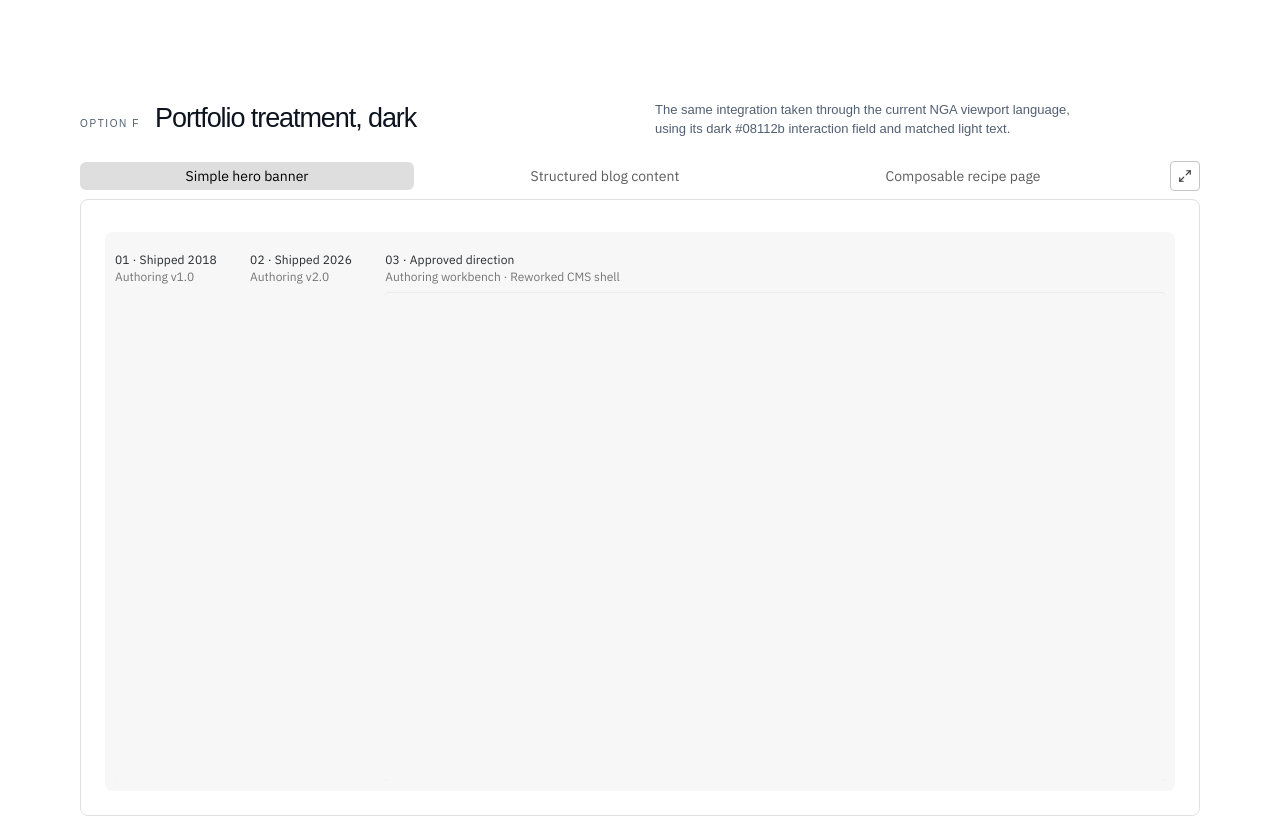
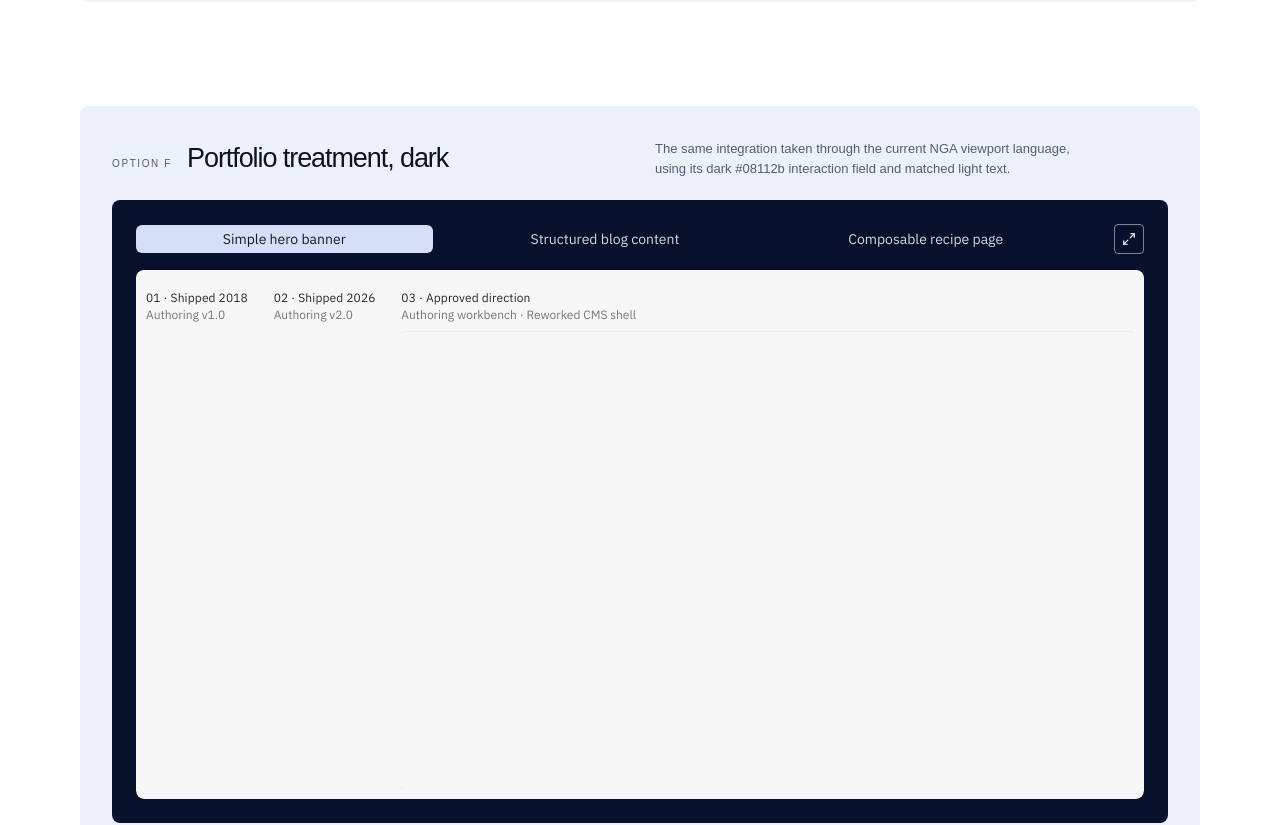
Before and after one commit to dbrown1976/nga-ui-evolution, a Next.js app: page / in a window 1280 px wide. Shown: the part 4955-5780 px from the top of the page. Built offline with nearby package versions, Linux system fonts and the light colour scheme.

Commit message:
Style light and dark portfolio treatments

```diff
--- a/app/globals.css
+++ b/app/globals.css
@@ -156,6 +156,68 @@ button { cursor: pointer; }
 .prototype-option:has(.option-d-variant) .preview-frame-wrap {
   padding-top: 8px;
   border-radius: 8px;
+}
+
+/* Options E/F: production-context treatments based on the NGA Problem section. */
+.prototype-option:has(.portfolio-treatment) {
+  background: #ecf1fc;
+  padding: 32px;
+  border-radius: 8px;
+}
+.portfolio-treatment .preview-frame-wrap {
+  border: 0;
+  background: transparent;
+  padding-top: 0;
+}
+.portfolio-treatment .preview-canvas {
+  padding: 0;
+  background: transparent;
+}
+.portfolio-treatment .pane-comparison {
+  border-radius: 8px;
+}
+
+/* E keeps the light evidence surface while removing the prototype card. */
+.option-e-variant .pane-comparison {
+  background: #f7f7f7;
+}
+
+/* F uses the current NGA interaction field from the portfolio (#08112b). */
+.option-f-variant .option-d-controls,
+.option-f-variant .preview-frame-wrap,
+.option-f-variant .preview-canvas,
+.option-f-variant .option-c-shell,
+.option-f-variant .pane-comparison {
+  background: #08112b;
+}
+.option-f-variant {
+  background: #08112b;
+  border-radius: 8px;
+  padding: 24px;
+}
+.option-f-variant .option-c-example-nav .example-selector-option {
+  color: #d4d8db;
+}
+.option-f-variant .option-c-example-nav .example-selector-option:hover {
+  background: rgb(255 255 255 / 8%);
+}
+.option-f-variant .option-c-example-nav .example-selector-option.selected {
+  background: #d6dff8;
+  color: #171c20;
+}
+.option-f-variant .option-c-expand-control {
+  border-color: rgb(255 255 255 / 48%);
+  background: transparent;
+  color: #ffffff;
+}
+.option-f-variant .option-c-expand-control:hover {
+  background: rgb(255 255 255 / 8%);
+}
+.option-f-variant .pane-label-title {
+  color: #ffffff;
+}
+.option-f-variant .pane-label-meta {
+  color: #d4d8db;
 }
 .preview-canvas { width: min(var(--preview-width), 100%); min-width: 0; max-width: 100%; overflow: hidden; margin: 0 auto; padding: 24px; transition: width .35s ease; container-type: inline-size; background: #FFFFFF; }
 .option-component { min-width: 0; }
```
